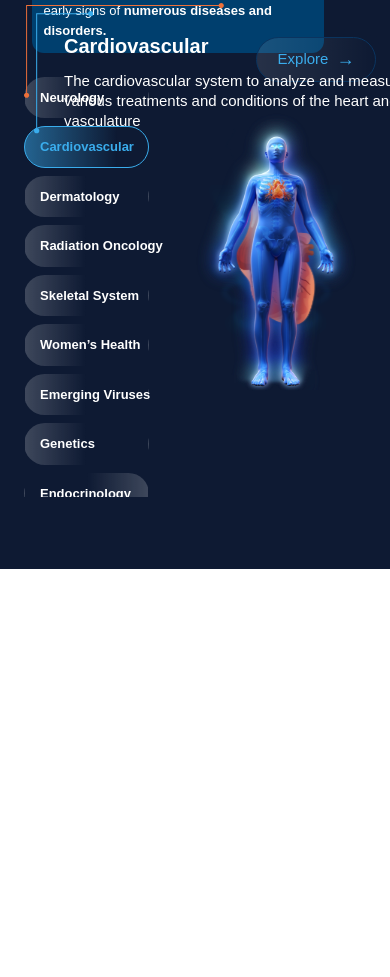
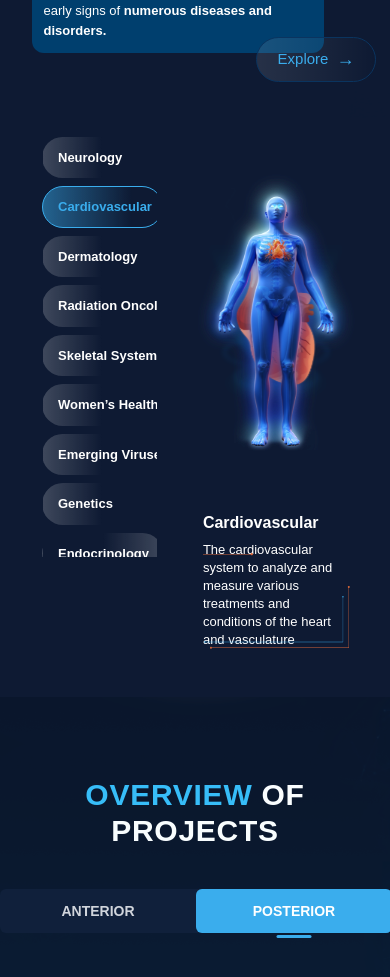
Before and after one commit to SreelakshmiTRaj/Opthalmology-app, a Next.js app: page / in a window 390 px wide. Shown: the part 1921-2898 px from the top of the page. Before the commit the page ends 2490 px from the top, so only its background shows below. Built offline with nearby package versions, Linux system fonts and the light colour scheme.

Commit message:
Committing with overview

```diff
--- a/src/app/components/Body/Body.js
+++ b/src/app/components/Body/Body.js
@@ -78,7 +78,7 @@ export default function Body() {
             <ChatBubbles visible={visible} />
 
             {/* Mobile two-column layout */}
-            <div className="w-full flex flex-row gap-4">
+            <div className="w-full flex flex-row gap-4 mt-15">
               {/* LEFT COLUMN → LABELS */}
               <div className="w-[45%] max-h-[420px] overflow-y-auto pr-2 custom-scrollbar">
                 <BodyAnimation
@@ -88,21 +88,23 @@ export default function Body() {
                 />
               </div>
 
-              {/* RIGHT COLUMN → BODY IMAGE */}
-              <div className="w-[55%] flex justify-center relative">
+              {/* RIGHT COLUMN → BODY IMAGE + DESCRIPTION BELOW IT */}
+              <div className="w-[55%] flex flex-col items-center relative gap-4">
+                {/* Body only section with full animations */}
                 <BodyAnimation
                   selectedLabel={selectedLabel}
                   onLabelClick={handleLabelClick}
                   isMobileBodyOnly={true}
                 />
+
+                {/* Description placed directly under the body image */}
+                <div className="w-full">
+                  <BodyDescriptionBox selectedLabel={selectedLabel} isMobile={true}/>
+                </div>
               </div>
             </div>
-
-            {/* Description */}
-            <BodyDescriptionBox selectedLabel={selectedLabel} />
           </div>
         ) : (
-          // Desktop
           <div className="relative w-[1101px] h-[745px]">
             <BodyAnimation
               selectedLabel={selectedLabel}
--- a/src/app/components/Body/BodyAnimation.js
+++ b/src/app/components/Body/BodyAnimation.js
@@ -80,15 +80,19 @@ export default function BodyAnimation({
     isMobileBodyOnly,
   ]);
 
+
   if (isMobile) {
     return (
       <div
         className="relative w-full max-h-[70vh] overflow-y-auto
                  scrollbar-thin scrollbar-thumb-blue-400/50 scrollbar-track-transparent
-                 [scrollbar-gutter:stable] pr-2 ml-auto
-                 [&::-webkit-scrollbar-track]:!mr-auto
-                 [&::-webkit-scrollbar]:w-1.5 [&::-webkit-scrollbar-thumb]:rounded-full"
+                 [scrollbar-gutter:stable]
+                 pl-3
+                 [&::-webkit-scrollbar]:w-1.5
+                 [&::-webkit-scrollbar-thumb]:rounded-full"
+        style={{ direction: "rtl" }}
       >
+        <div style={{ direction: "ltr" }}>
           {[...rightSideLabels, ...leftSideLabels].map((label, i) => {
             const isActive = selectedLabel === label.text;
             const isRightSide = i < rightSideLabels.length;
@@ -125,6 +129,7 @@ export default function BodyAnimation({
               </motion.div>
             );
           })}
+        </div>
       </div>
     );
   }
--- a/src/app/components/Body/BodyDescriptionBox.js
+++ b/src/app/components/Body/BodyDescriptionBox.js
@@ -3,13 +3,79 @@ import Image from "next/image";
 import { motion, AnimatePresence } from "framer-motion";
 import { descriptions } from "./descriptions";
 
-export default function BodyDescriptionBox({ selectedLabel }) {
-
+export default function BodyDescriptionBox({ selectedLabel, isMobile = false }) {
   const rightRedLinePath = "/images/rightRedLine.svg";
   const rightBlueLinePath = "/images/rightBlueLine.svg";
   const leftBlueLinePath = "/images/leftBlueline.svg";
   const leftRedLinePath = "/images/leftRedline.svg";
 
+  // ---------- MOBILE (small, stacked, placed in flow under the body) ----------
+  if (isMobile) {
+    return (
+      <div className="w-full px-4">
+        <AnimatePresence mode="wait">
+          {selectedLabel && (
+            <motion.div
+              key={selectedLabel}
+              initial={{ opacity: 0, y: 8 }}
+              animate={{ opacity: 1, y: 0 }}
+              exit={{ opacity: 0, y: -8 }}
+              transition={{ duration: 0.32, ease: "easeInOut" }}
+              className="relative w-full overflow-hidden"
+            >
+              {/* Left/top corner decorative lines (smaller) */}
+              <div className="absolute top-10 -left-10 w-[90px] h-[48px] pointer-events-none">
+                <Image
+                  src={leftRedLinePath}
+                  alt="left red line"
+                  width={120}
+                  height={60}
+                  className="opacity-90"
+                />
+                <Image
+                  src={leftBlueLinePath}
+                  alt="left blue line"
+                  width={34}
+                  height={64}
+                  className="absolute top-[6px] left-[6px]"
+                />
+              </div>
+
+              {/* Title */}
+              <h3 className="text-white font-extrabold text-[16px] leading-5">
+                {selectedLabel}
+              </h3>
+
+              {/* Description */}
+              <p className="mt-2 text-white text-[13px] leading-[18px]">
+                {descriptions[selectedLabel]}
+              </p>
+
+              {/* Right/bottom corner decorative lines (smaller) */}
+              <div className="absolute bottom-0 right-0 w-[140px] h-[80px] pointer-events-none">
+                <Image
+                  src={rightRedLinePath}
+                  alt="right red line"
+                  width={160}
+                  height={90}
+                  className="absolute bottom-0 right-0 opacity-90"
+                />
+                <Image
+                  src={rightBlueLinePath}
+                  alt="right blue line"
+                  width={140}
+                  height={140}
+                  className="absolute bottom-[6px] right-[6px] opacity-90"
+                />
+              </div>
+            </motion.div>
+          )}
+        </AnimatePresence>
+      </div>
+    );
+  }
+
+  // ---------- DESKTOP (UNCHANGED) ----------
   return (
     <>
       <AnimatePresence mode="wait">
@@ -26,7 +92,7 @@ export default function BodyDescriptionBox({ selectedLabel }) {
             </div>
 
             <div
-              className="absolute text-white font-inter text-[15px] leading-[20px] w-[475px] top-137 left-10 text-left overflow-hidden text-ellipsis pr-30 max-w-2xl"
+              className="absolute text-white font-inter text-[15px] leading-[20px] w-[475px] top-137 left-10 text-left overflow-hidden pr-30 max-w-2xl"
               style={{
                 maxWidth: "475px",
                 whiteSpace: "normal",
@@ -40,7 +106,6 @@ export default function BodyDescriptionBox({ selectedLabel }) {
       </AnimatePresence>
 
       <div className="absolute top-0 left-0 w-[200px] h-[120px]">
-        {/* Red Line */}
         <Image
           src={leftRedLinePath}
           alt="Red decorative line"
@@ -49,7 +114,6 @@ export default function BodyDescriptionBox({ selectedLabel }) {
           className="absolute top-120 left-0 opacity-100"
         />
 
-        {/* Blue Line */}
         <Image
           src={leftBlueLinePath}
           alt="Blue decorative line"
--- a/src/app/components/Overview/Overview.js
+++ b/src/app/components/Overview/Overview.js
@@ -35,6 +35,7 @@ export default function Overview() {
       {/* Toggle Buttons */}
       <div className="relative mx-auto w-[392px] h-[44px] flex rounded-md overflow-visible bg-[#10203b] justify-center">
         {/* Anterior Button */}
+        {/* Anterior Button */}
         <div className="relative w-[196px]">
           <button
             onClick={() => setActiveTab("anterior")}
@@ -45,11 +46,9 @@ export default function Overview() {
           : "bg-transparent text-gray-300 hover:text-white"
       }`}
           >
-            {/* 👇 Hide text when posterior is active */}
-            {activeTab === "posterior" ? "" : "ANTERIOR"}
+            ANTERIOR
           </button>
 
-          {/* Blue Underline for Anterior */}
           <AnimatePresence mode="wait">
             {activeTab === "anterior" && (
               <motion.div
--- a/src/app/page.js
+++ b/src/app/page.js
@@ -29,9 +29,9 @@ export default function Home() {
       <section className="relative z-30 w-full mx-auto">
           <Body />
       </section>
-      {/* <section className="relative z-40">
+      <section className="relative z-40">
         <Overview />
-      </section> */}
+      </section>
     </main>
   );
 }
```
Lines whose indentation alone changed are shown as unchanged.
